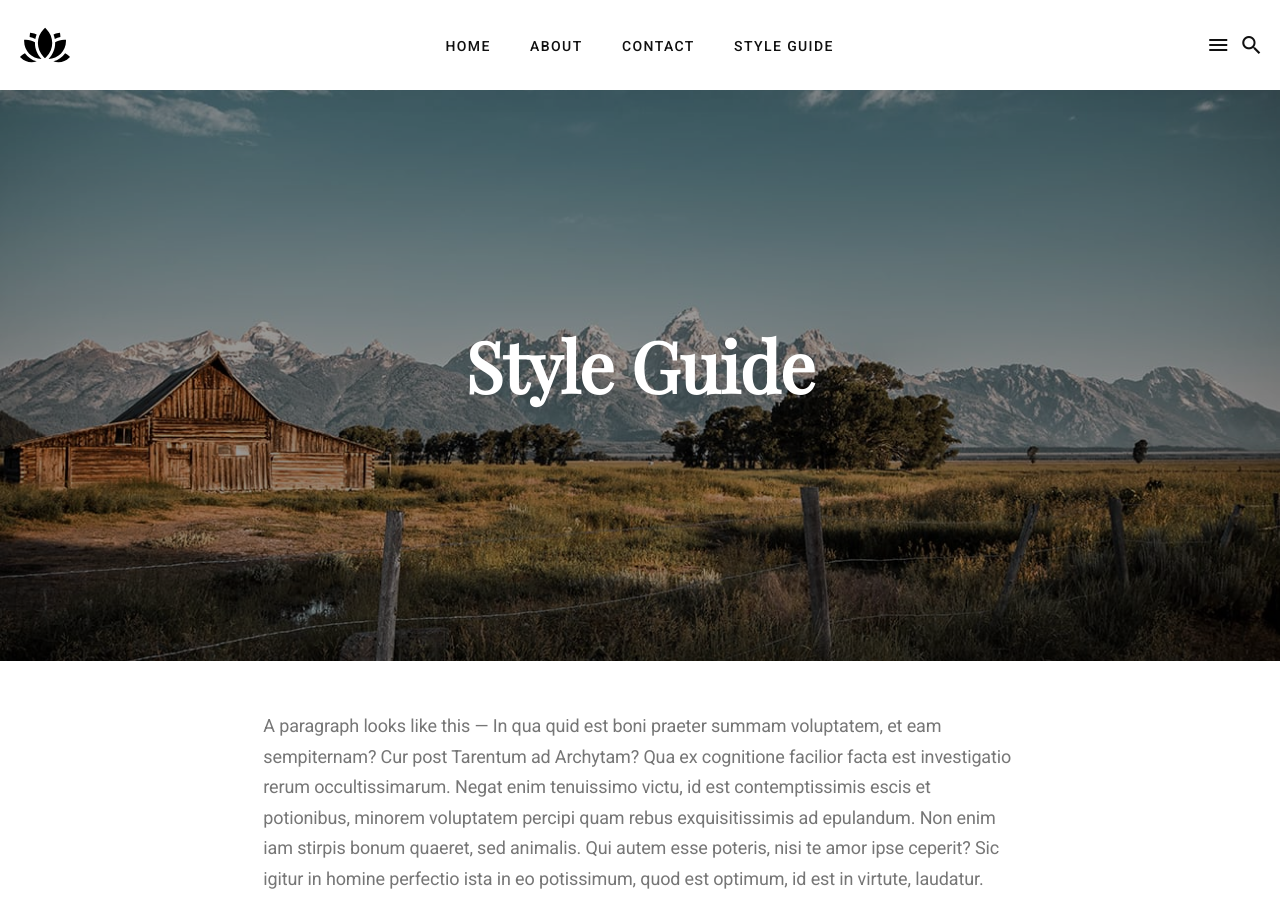
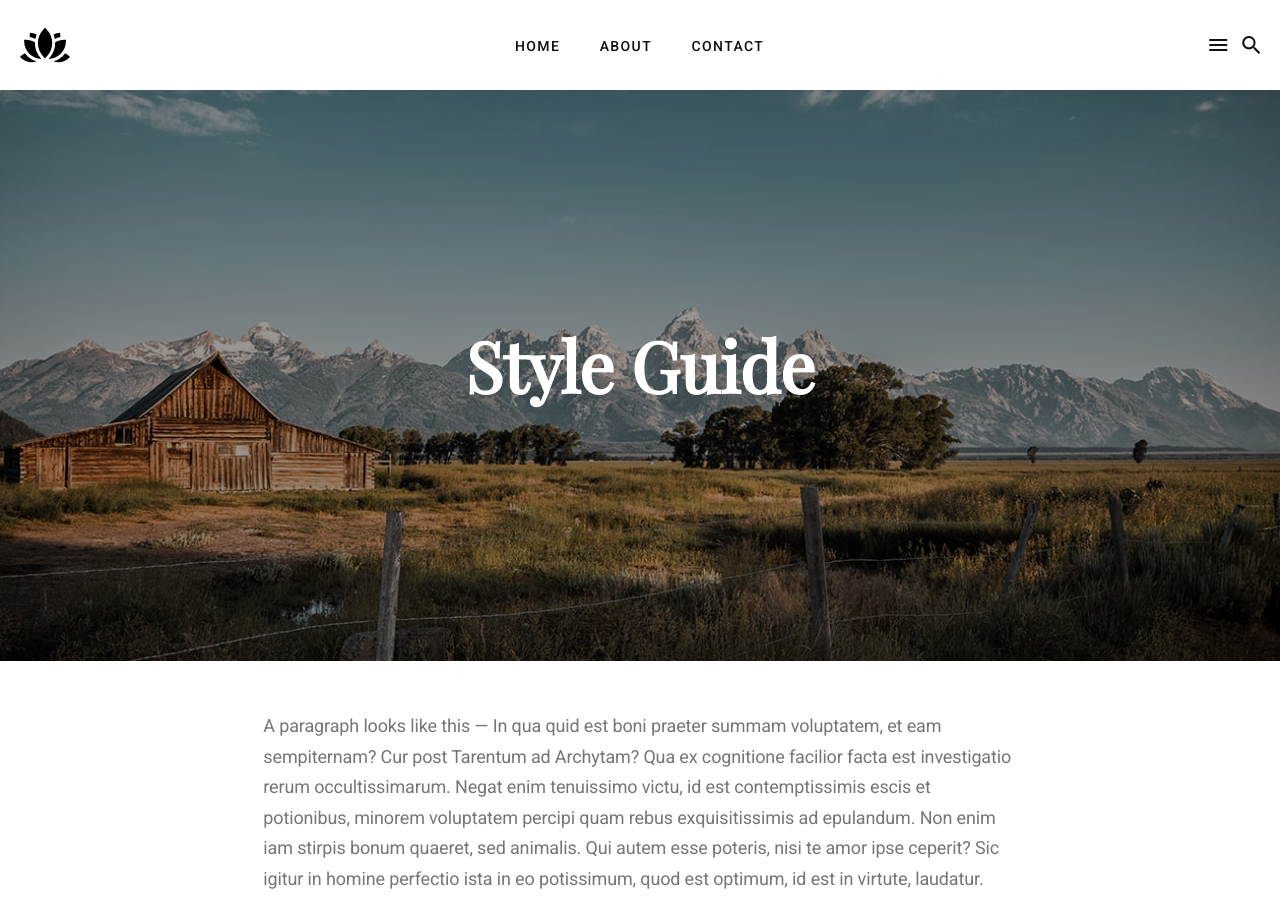
Before and after one commit to vlaushkin/buddhist-russia-blog, a Jekyll site: the page built from _pages/styleguide.md, in a window 1280 px wide and 900 px high. Built offline with Jekyll 4.4.1, drawn with Linux system fonts in a browser that asks for light colours; nearby versions of some CDN libraries.

Commit message:
hide style guide

```diff
--- a/_includes/navigation.html
+++ b/_includes/navigation.html
@@ -3,7 +3,7 @@
     <a href="{{ site.baseurl }}/" class="nav__link">Home</a>
   </li>
   {% for page in site.pages %}
-    {% unless page.name == 'tags.html' or page.name == '404.html' %}
+    {% unless page.name == 'tags.html' or page.name == '404.html' or page.show_in_nav == false %}
       {% if page.title %}
       <li class="nav__item">
         <a href="{{ page.url | prepend: site.baseurl }}" class="nav__link">{{ page.title }}</a>
```
Also changed, not shown: _pages/styleguide.md (+1 -0 lines).
